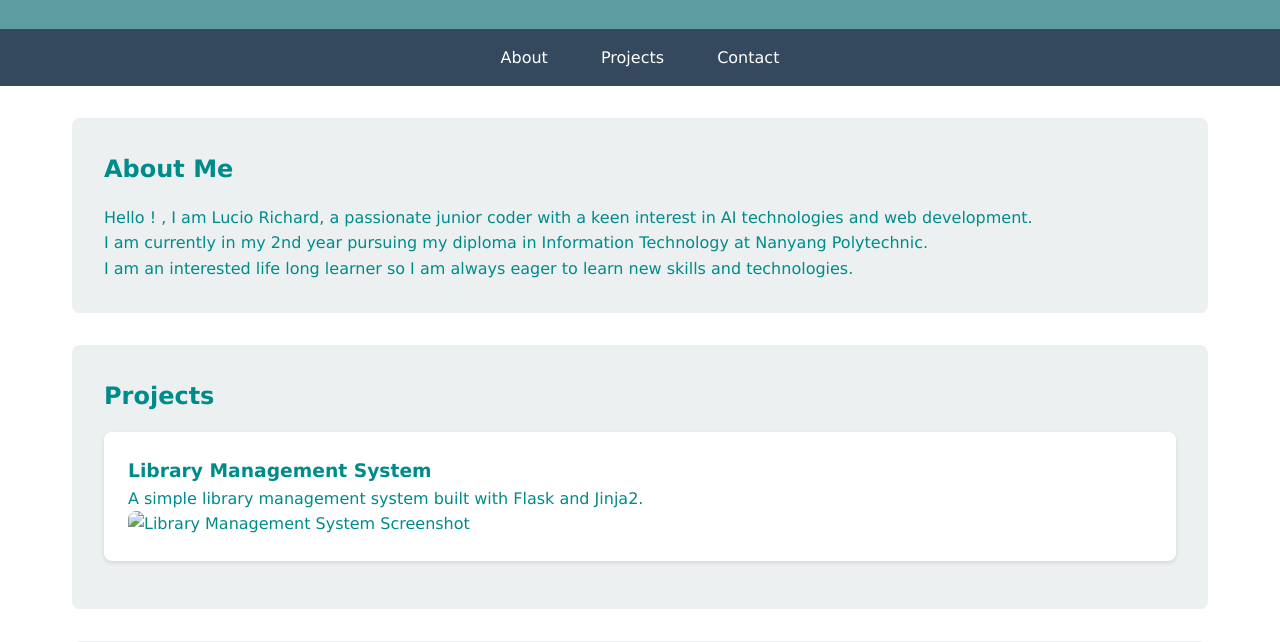
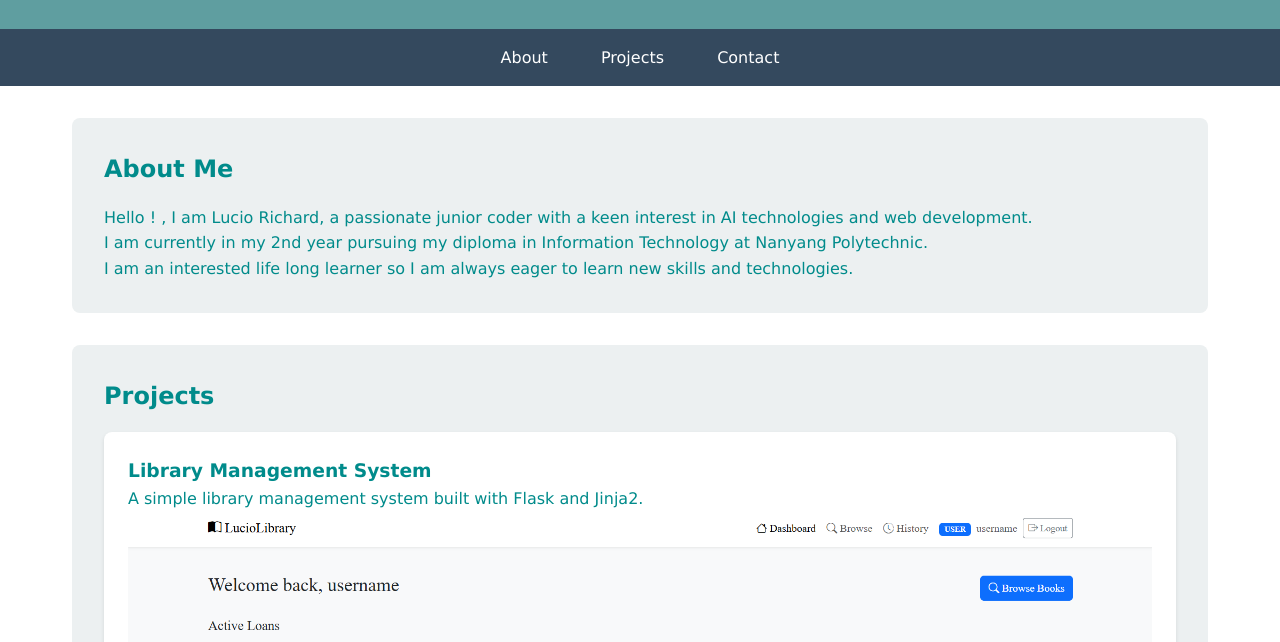
Before and after one commit to luciorichard/portfolio, a plain HTML site: page index.html in a window 1280 px wide. Shown: the part 138-780 px from the top of the page. Drawn offline with Linux system fonts and the light colour scheme.

Commit message:
Fix HTML formatting and add project screenshot

```diff
--- a/index.html
+++ b/index.html
@@ -111,7 +111,7 @@
             <div class="project">
                 <h3>Library Management System</h3>
                 <p>A simple library management system built with Flask and Jinja2.</p>
-                <img src="" alt="Library Management System Screenshot" style="width:100%; height:auto; border-radius: 8px;">
+                <img src="Screenshot 2026-03-06 082910.png" alt="Library Management System Screenshot" style="width:100%; height:auto; border-radius: 8px;">
             </div>
         </section>
 
```
